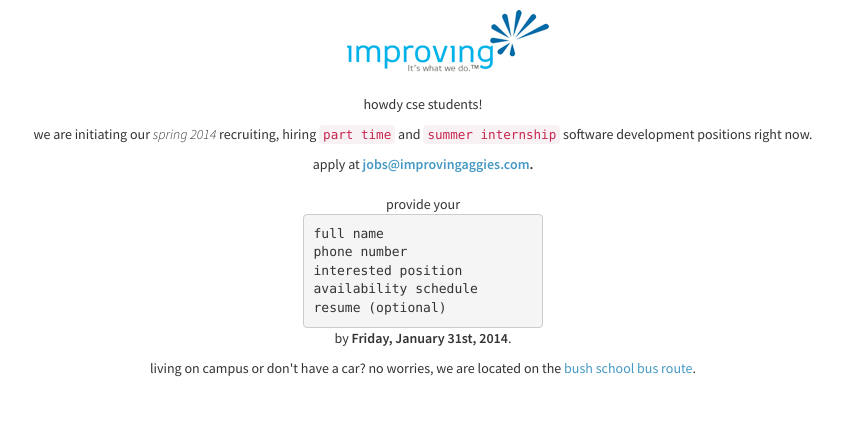
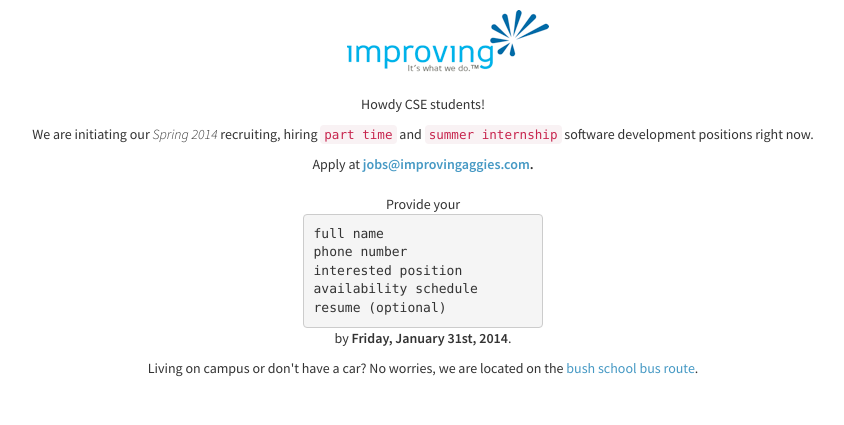
Before and after one commit to longility/improvingaggies.com, a plain HTML site: page index.html in a window 1280 px wide. Shown: the top 425 px of the page, 217-1061 px from the left. Drawn offline with nearby package versions, Linux system fonts and the light colour scheme.

Commit message:
Trying out capitalizing the sentences.

```diff
--- a/index.html
+++ b/index.html
@@ -27,15 +27,15 @@
             <div class="container">
                 <header class="row text-center"><a href="http://improvingenterprises.com"><img src="img/improving-logo.png"></a>
                 </header>
-                <p class="row text-center">howdy cse students!</p>
-                <p class="row text-center">we are initiating our <i>spring 2014</i> recruiting, hiring <code>part time</code> and <code>summer internship</code> software development positions right now.</p>
+                <p class="row text-center">Howdy CSE students!</p>
+                <p class="row text-center">We are initiating our <i>Spring 2014</i> recruiting, hiring <code>part time</code> and <code>summer internship</code> software development positions right now.</p>
 
                 <p class="row text-center">
-                    apply at <strong><a href="mailto: jobs@improvingaggies.com">jobs@improvingaggies.com</a>.</strong>
+                    Apply at <strong><a href="mailto: jobs@improvingaggies.com">jobs@improvingaggies.com</a>.</strong>
                 </p>
 
                 <p class="row text-center">
-                    <div class="row text-center">provide your</div>
+                    <div class="row text-center">Provide your</div>
                     <div class="row">
                         <div class="fake-code-block">
                             <ul class="list-unstyled">
@@ -52,7 +52,7 @@
                 </p>
 
 
-                <p class="row text-center">living on campus or don't have a car? no worries, we are located on the <a href="http://transport.tamu.edu/BusRoutes/Route05.aspx">bush school bus route</a>.</p>
+                <p class="row text-center">Living on campus or don't have a car? No worries, we are located on the <a href="http://transport.tamu.edu/BusRoutes/Route05.aspx">bush school bus route</a>.</p>
             </div>
             <div class="container bottom-content">
                 <footer class="row text-center">
```
